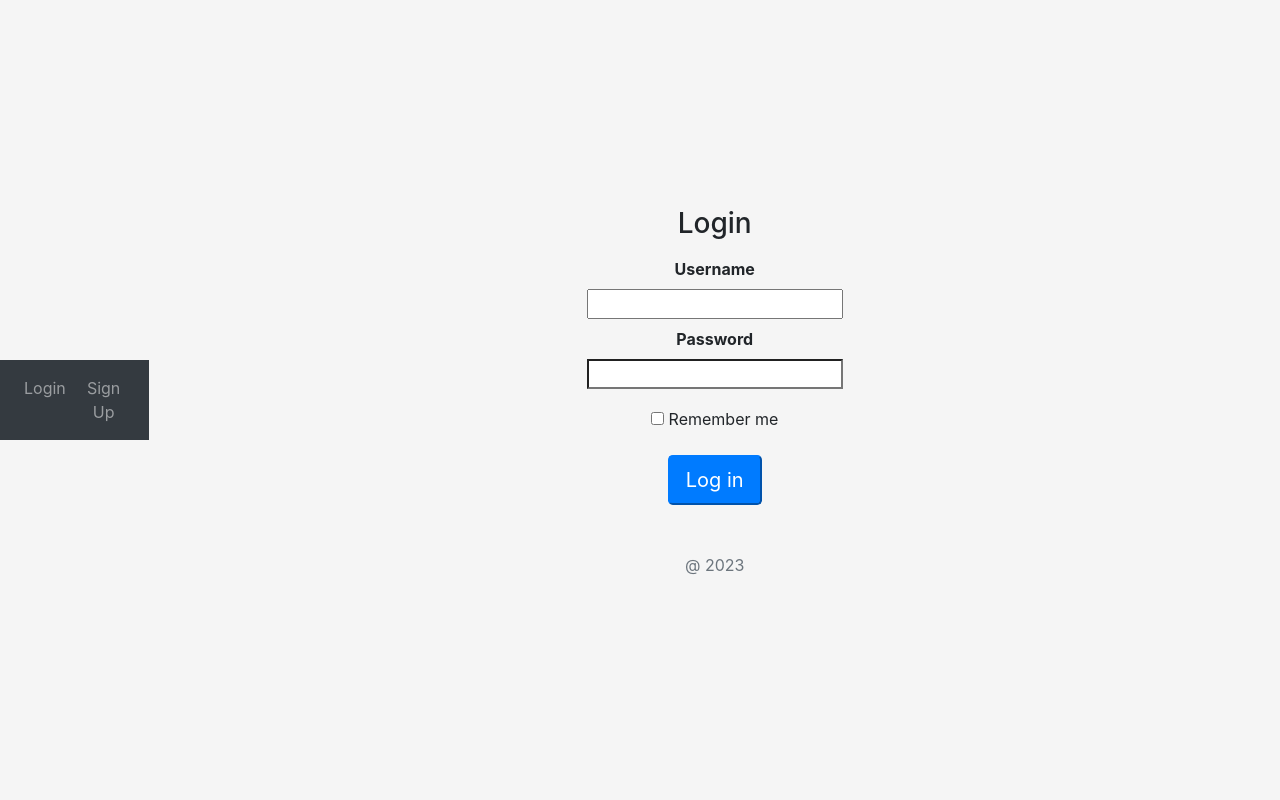
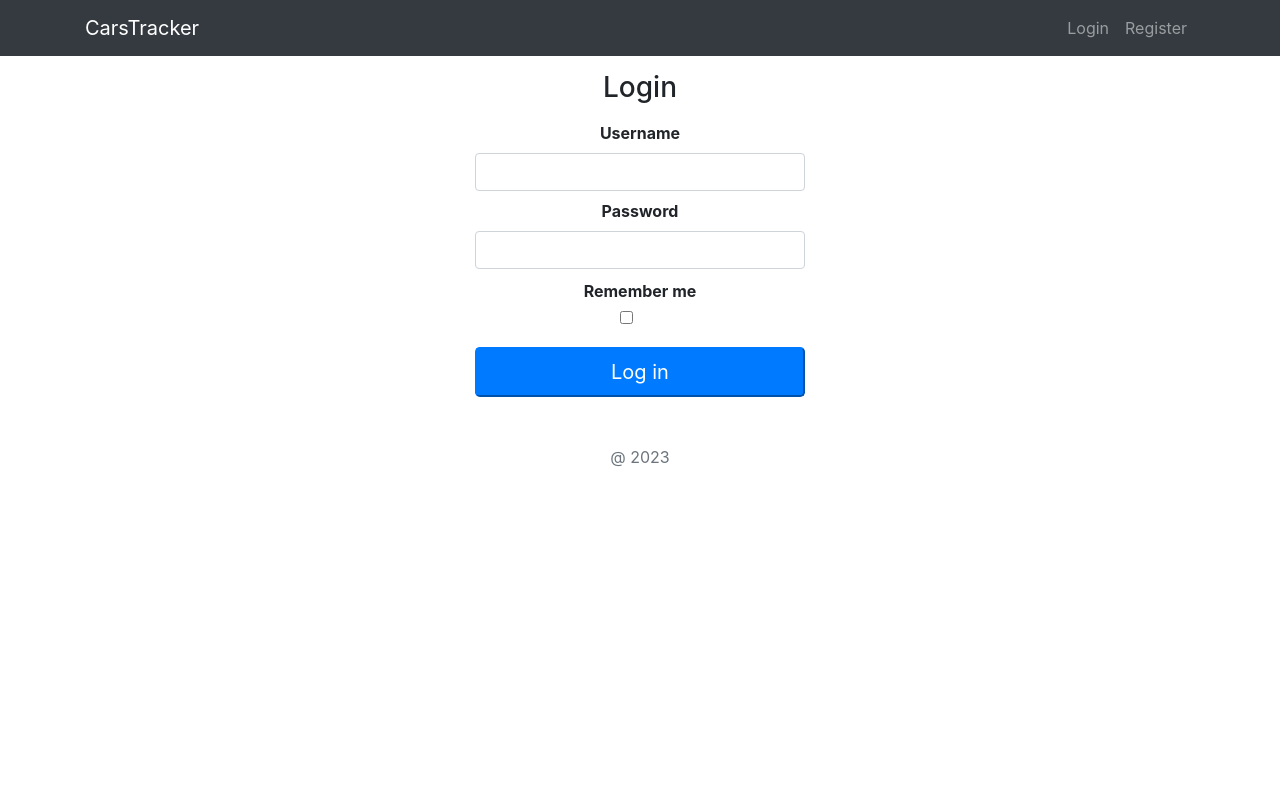
Before and after one commit to patrykp4888/_CarsTracker_, a Flask app: page /login in a window 1280 px wide. Run offline with Flask 3, Linux system fonts and the light colour scheme; some libraries are stand-ins or nearby versions.

Commit message:
[FEAT] Views-template-and-style-update

```diff
--- a/web_app/app/forms.py
+++ b/web_app/app/forms.py
@@ -1,6 +1,7 @@
 from wtforms import (
     StringField,
     IntegerField,
+    BooleanField,
     PasswordField,
     EmailField,
     SelectField,
@@ -31,6 +32,7 @@ class RegisterForm(FlaskForm):
 class LoginForm(FlaskForm):
     username = StringField("Username", [validators.DataRequired()])
     password = PasswordField("Password", [validators.DataRequired()])
+    remember_me = BooleanField("Remember me", [validators.Optional()])
     csrf_token = HiddenField()
 
 
--- a/web_app/app/static/css/style.css
+++ b/web_app/app/static/css/style.css
@@ -1,57 +1,28 @@
-* {
-	box-sizing: border-box;
+.form-signin {
+    padding: 15px;
 }
 
-body {
-	margin: 0;
-	font-family: 'Helvetica Neue', Helvetica, Arial, sans-serif;
-	color: #333;
-	background-color: #fff;
+.form-signin .checkbox {
+    font-weight: 400;
 }
 
-header {
-	background-color: #ffc14d;
-	padding: 10px 0;
+.form-signin .form-floating:focus-within {
+    z-index: 2;
 }
 
-header .container {
-	display: flex;
-	align-items: center;
-	justify-content: space-between;
+.form-signin input[type="email"],
+.form-signin input[type="password"] {
+    direction: ltr;
+    text-align: left;
+    margin-bottom: 10px;
 }
 
-header h1 {
-	margin: 0;
-	font-size: 2.5em;
-	color: #fff;
+.form-signin input[type="checkbox"] {
+    margin-top: 0px;
+    margin-right: 5px;
+    vertical-align: text-bottom;
 }
 
-nav ul {
-	display: flex;
-	list-style: none;
-	margin: 0;
-	padding: 0;
+.form-signin button[type="submit"] {
+    margin-top: 20px;
 }
-
-nav li {
-	margin: 0 10px;
-}
-
-nav li a {
-	color: #fff;
-	text-decoration: none;
-	font-size: 1.2em;
-}
-
-nav li a:hover {
-	text-decoration: underline;
-}
-
-.hero {
-	background-image: url("/web_app/app/static/images/car.jpg");
-	background-size: cover;
-	background-position: center;
-	color: #fff;
-	text-align: center;
-	padding: 80;
-}
--- a/web_app/app/templates/base.html
+++ b/web_app/app/templates/base.html
@@ -2,7 +2,8 @@
 <html>
     <head>
         <meta charset="utf-8"/>
-        <meta name="viewport" content="width-device-width, initial-scale=1"/>
+        <meta name="viewport" content="width=device-width, initial-scale=1"/>
+        <title>{% block title %}Index{% endblock %}</title>
         <link
             rel="stylesheet"
             href="https://stackpath.bootstrapcdn.com/bootstrap/4.4.1/css/bootstrap.min.css"
@@ -15,32 +16,50 @@
             crossorigin="anonymous"
         />
         {% block style %}{% endblock %}
-
-        <title>{% block title %}Index{% endblock %}</title>
     </head>
 
     <body>
         <nav class="navbar navbar-expand-lg navbar-dark bg-dark">
-            <button class="navbar-toggler"
+            <div class="container">
+                <a class="navbar-brand" href="/">CarsTracker</a>
+                <button
+                    class="navbar-toggler"
                     type="button"
                     data-toggle="collapse"
-                    data-target="#navbar">
+                    data-target="#navbarContent"
+                    aria-controls="navbarContent"
+                    aria-expanded="false"
+                    aria-label="Toggle navigation"
+                >
                     <span class="navbar-toggler-icon"></span>
                 </button>
-            <div class ="collapse navbar-collapse" id="navbar">
-                <div class="navbar-nav">
+
+                <div class="collapse navbar-collapse" id="navbarContent">
+                    <ul class="navbar-nav ml-auto">
                         {% if user.is_authenticated %}
-                    <a class="nav-item nav-link" id="home" href="/home">Home</a>
-                    <a class="nav-item nav-link" id="profile" href="/profile">Profile</a>
-                    <a class="nav-item nav-link" id="logout" href="/logout">Logout</a>
+                            <li class="nav-item">
+                                <a class="nav-link" href="/home">Home</a>
+                            </li>
+                            <li class="nav-item">
+                                <a class="nav-link" href="/profile">Profile</a>
+                            </li>
+                            <li class="nav-item">
+                                <a class="nav-link" href="/logout">Logout</a>
+                            </li>
                         {% else %}
-                    <a class="nav-item nav-link" id="login" href="/login">Login</a>
-                    <a class="nav-item nav-link" id="signUp" href="/register">Sign Up</a>
+                            <li class="nav-item">
+                                <a class="nav-link" href="/login">Login</a>
+                            </li>
+                            <li class="nav-item">
+                                <a class="nav-link" href="/register">Register</a>
+                            </li>
                         {% endif %}
+                    </ul>
                 </div>
             </div>
         </nav>
 
+        {% block messages %}
         {% with messages = get_flashed_messages(with_categories=true) %}
         {% if messages %}
             {% for category, message in messages %}
@@ -62,8 +81,9 @@
             {% endfor %}
         {% endif %}
         {% endwith %}
+        {% endblock %}
 
-        <div class="container">{% block content %}{% endblock %}</div>
+        <div class="container-fluid">{% block content %}{% endblock %}</div>
 
         <script
             src="https://code.jquery.com/jquery-3.2.1.slim.min.js"
@@ -80,6 +100,5 @@
         integrity="sha384-JZR6Spejh4U02d8jOt6vLEHfe/JQGiRRSQQxSfFWpi1MquVdAyjUar5+76PVCmYl"
         crossorigin="anonymous"
         ></script>
-
     </body>
 </html>
--- a/web_app/app/templates/login.html
+++ b/web_app/app/templates/login.html
@@ -2,28 +2,33 @@
 {% from "macros/form_render.html" import render_field %}
 
 {% block style %}
-<link href="/static/css/signin.css" rel="stylesheet">
+    {{ super() }}
+    <link rel="stylesheet" type="text/css" href="{{ url_for('static', filename='css/style.css') }}">
 {% endblock %}
 
 {% block title %} Login Page {% endblock %}
+
 {% block content %}
     <body class="text-center">
-    <main class="form-signin">
-    <form action="#" method="POST">
+        <main class="form-signin d-flex justify-content-center align-items-center">
+            <form action="#" method="POST" class="w-100" style="max-width: 330px;">
                 <h1 class="h3 mb-3 fw-normal">Login</h1>
 
                 {{ login_form.csrf_token }}
 
-        {{ render_field(login_form.username) }}
-        {{ render_field(login_form.password) }}
+                <div class="form-floating">
+                    {{ render_field(login_form.username, class="form-control") }}
+                </div>
+
+                <div class="form-floating">
+                    {{ render_field(login_form.password, class="form-control") }}
+                </div>
 
                 <div class="checkbox mb-3">
-            <label>
-                <input type="checkbox" value="remember-me">
-                Remember me
-            </label>
+                    {{ render_field(login_form.remember_me, class="form-check-input") }}
                 </div>
-        <button class="w-90 btn-lg btn-primary" type="submit">Log in</button>
+
+                <button class="w-100 btn-lg btn-primary" type="submit">Log in</button>
                 <p class="mt-5 mb-3 text-muted">@ 2023</p>
             </form>
         </main>
```
Also changed, not shown: web_app/app/templates/home.html (+21 -12 lines), web_app/app/templates/register.html (+19 -6 lines). Lines whose indentation alone changed are shown as unchanged.
